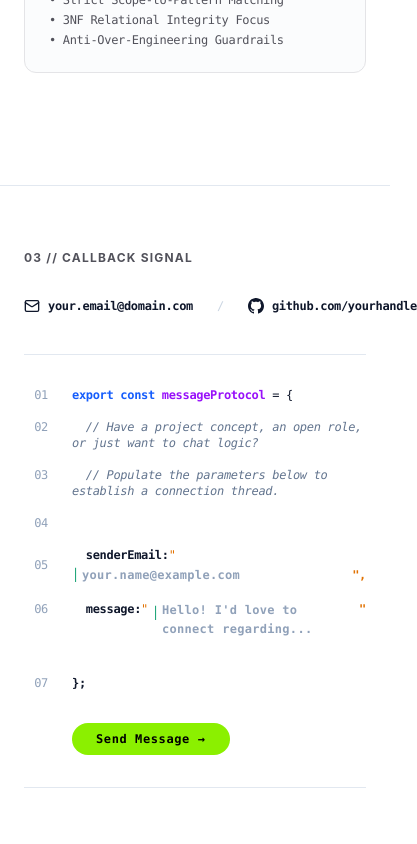
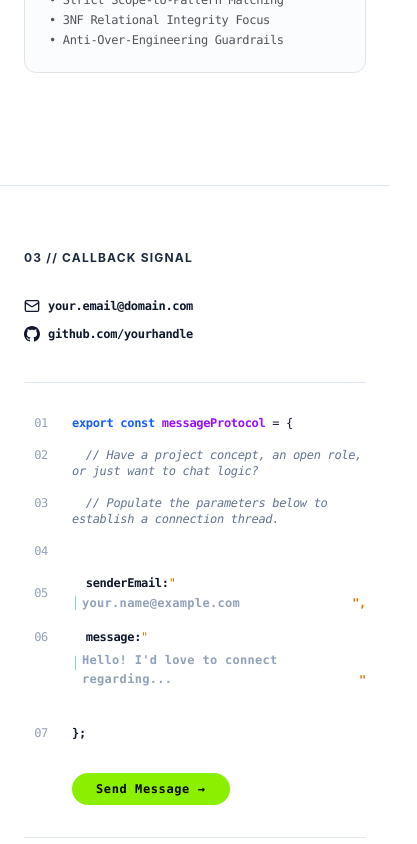
Before and after one commit to Darryl0001/my-portfolio, a React (Vite) app: page / in a window 390 px wide. Shown: the part 3070-3914 px from the top of the page, 417 px wide, since content can reach past the window. Built offline with nearby package versions, Linux system fonts and the light colour scheme.

Commit message:
fix contact responsive

```diff
--- a/src/components/ContactTerminal.jsx
+++ b/src/components/ContactTerminal.jsx
@@ -13,30 +13,32 @@ export default function ContactTerminal() {
     <section className="px-6 border-t border-slate-200 pt-16 pb-20">
       {/* Section Header */}
       <div className="mb-4">
-        <h2 className="text-xs uppercase tracking-widest font-bold text-fg-muted">
+        <h2 className="text-xs uppercase tracking-widest font-bold text-slate-800">
           03 // Callback Signal
         </h2>
       </div>
 
-      {/* Outside Coordinates Matrix */}
-      <div className="flex items-center gap-6 mb-10 font-mono text-xs md:text-sm mt-8">
-        <a href="mailto:your.email@domain.com" className="flex items-center gap-2 text-slate-900 hover:text-emerald-600 transition-colors font-bold">
-          <svg xmlns="http://www.w3.org/2000/svg" width="16" height="16" viewBox="0 0 24 24" fill="none" stroke="currentColor" strokeWidth="2" strokeLinecap="round" strokeLinejoin="round" className="lucide lucide-mail-icon lucide-mail"><path d="m22 7-8.991 5.727a2 2 0 0 1-2.009 0L2 7"/><rect x="2" y="4" width="20" height="16" rx="2"/></svg>
-
+      {/* Outside Coordinates Matrix - Clean Responsive Grid-Flex Wrapper */}
+      <div className="flex flex-col items-start gap-3 mb-10 font-mono text-xs md:flex-row md:items-center md:gap-6 md:text-sm mt-8 w-full overflow-hidden">
+        <a href="mailto:your.email@domain.com" className="flex items-center gap-2 text-slate-900 hover:text-emerald-600 transition-colors font-bold break-all">
+          <svg xmlns="http://www.w3.org/2000/svg" width="16" height="16" viewBox="0 0 24 24" fill="none" stroke="currentColor" strokeWidth="2" strokeLinecap="round" strokeLinejoin="round" className="lucide lucide-mail-icon lucide-mail shrink-0"><path d="m22 7-8.991 5.727a2 2 0 0 1-2.009 0L2 7"/><rect x="2" y="4" width="20" height="16" rx="2"/></svg>
           your.email@domain.com
         </a>
-        <span className="text-slate-300 select-none">/</span>
-        <a href="https://github.com" target="_blank" rel="noreferrer" className="flex items-center gap-2 text-slate-900 hover:text-emerald-600 transition-colors font-bold">
+
+        {/* Divider drops away on mobile viewports */}
+        <span className="hidden md:inline text-slate-300 select-none">/</span>
+
+        <a href="https://github.com" target="_blank" rel="noreferrer" className="flex items-center gap-2 text-slate-900 hover:text-emerald-600 transition-colors font-bold break-all">
           <svg
-            xmlns="http://w3.org"
+            xmlns="http://www.w3.org/2000/svg"
             width="16"
             height="16"
             viewBox="0 0 24 24"
             fill="currentColor"
-            className="github-icon"
+            className="github-icon shrink-0"
             >
             <path d="M12 0c-6.626 0-12 5.373-12 12 0 5.302 3.438 9.8 8.207 11.387.599.111.793-.261.793-.577v-2.234c-3.338.726-4.033-1.416-4.033-1.416-.546-1.387-1.333-1.756-1.333-1.756-1.089-.745.083-.729.083-.729 1.205.084 1.839 1.237 1.839 1.237 1.07 1.834 2.807 1.304 3.492.997.107-.775.418-1.305.762-1.604-2.665-.305-5.467-1.334-5.467-5.931 0-1.311.469-2.381 1.236-3.221-.124-.303-.535-1.524.117-3.176 0 0 1.008-.322 3.301 1.23.957-.266 1.983-.399 3.003-.404 1.02.005 2.047.138 3.006.404 2.291-1.552 3.297-1.23 3.297-1.23.653 1.653.242 2.874.118 3.176.77.84 1.235 1.911 1.235 3.221 0 4.609-2.807 5.624-5.479 5.921.43.372.823 1.102.823 2.222v3.293c0 .319.192.694.801.576 4.765-1.589 8.199-6.086 8.199-11.386 0-6.627-5.373-12-12-12z"/>
-            </svg>
+          </svg>
           github.com/yourhandle
         </a>
       </div>
@@ -91,7 +93,6 @@ export default function ContactTerminal() {
               </label>
 
               <div className="relative flex items-center flex-1 min-w-[220px]">
-                {/* Instant-blink Step Animation Cursor */}
                 {!email && (
                   <span className="absolute left-0 top-1/2 -translate-y-1/2 text-emerald-600 font-bold pointer-events-none animate-[blink_1s_steps(2)_infinite] select-none">
                     │
@@ -115,13 +116,12 @@ export default function ContactTerminal() {
           {/* Line 06: Inline Message Input with Blinking Terminal Cursor */}
           <div className="flex items-start gap-6">
             <span className="text-slate-400 text-right w-6 block shrink-0 select-none font-medium pt-0.5">06</span>
-            <div className="flex items-start gap-1 w-full relative group">
+            <div className="flex flex-wrap items-center md:items-start gap-1 w-full relative group">
               <label htmlFor="code-message" className="text-slate-900 font-bold shrink-0 pt-0.5 flex items-center">
                 &nbsp;&nbsp;message: <span className="text-amber-600 font-medium">"</span>
               </label>
 
-              <div className="relative flex items-start flex-1 w-full">
-                {/* Instant-blink Step Animation Cursor */}
+              <div className="relative flex items-start flex-1 min-w-[220px] w-full">
                 {!message && (
                   <span className="absolute left-0 top-1.5 text-emerald-600 font-bold pointer-events-none animate-[blink_1s_steps(2)_infinite] select-none">
                     │
```
